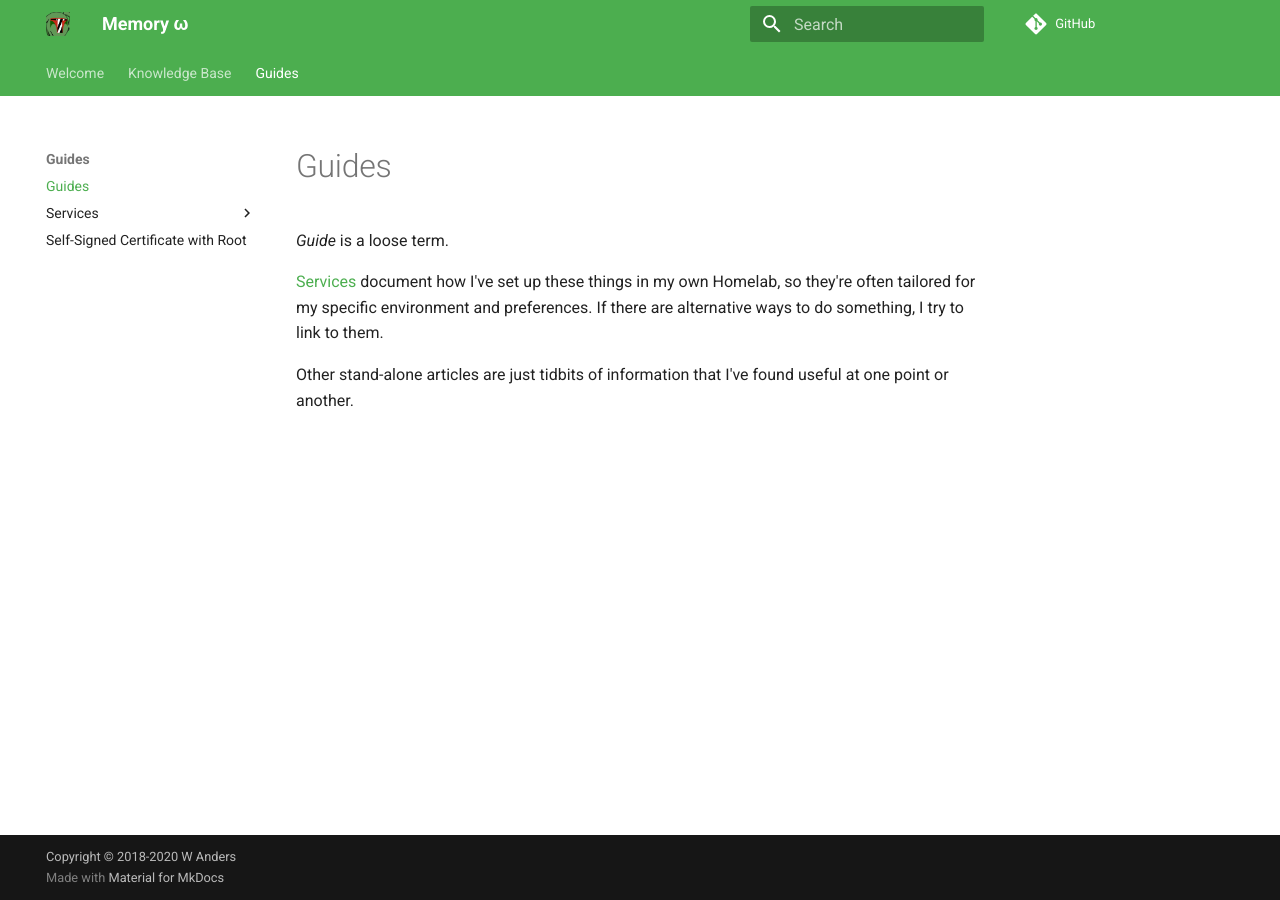
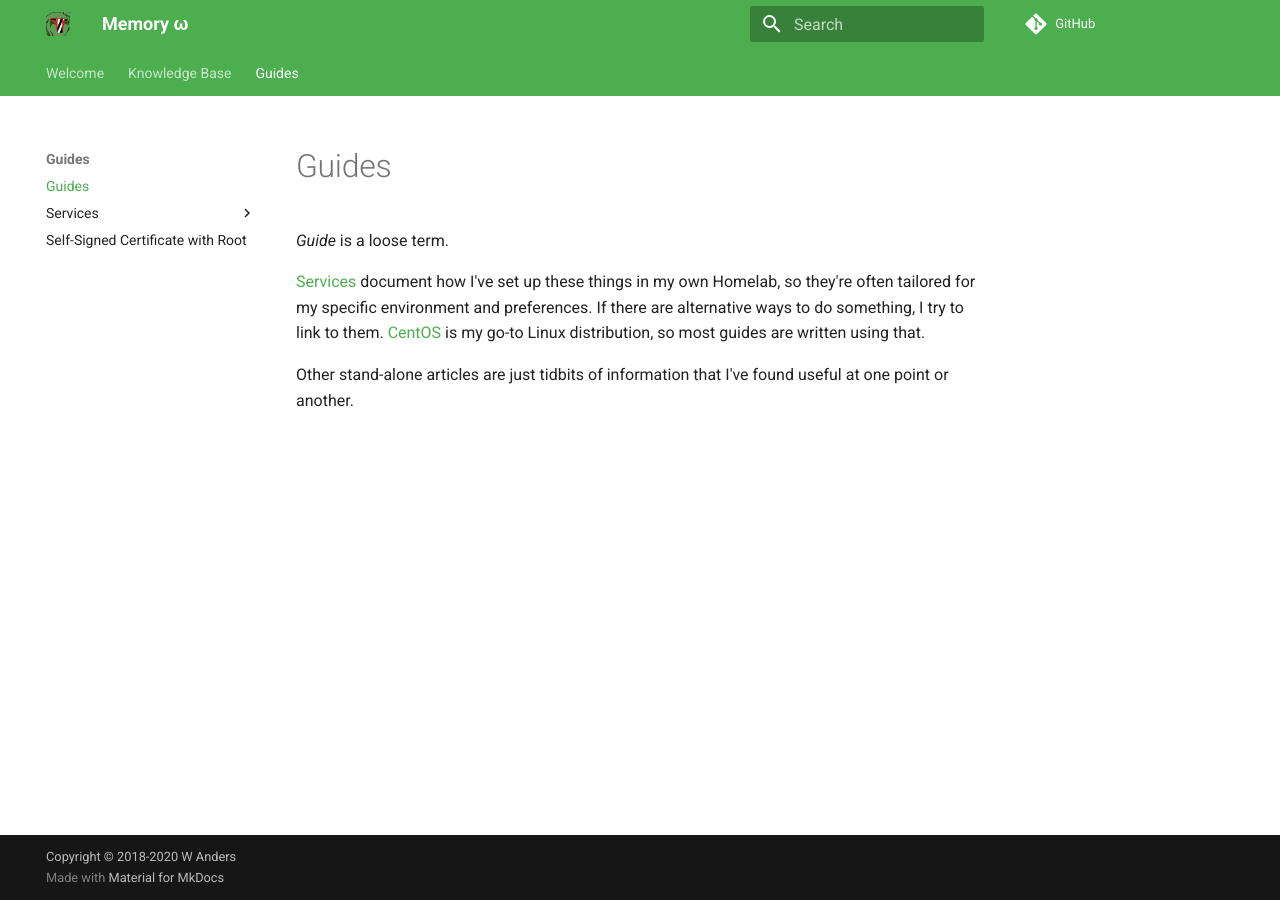
Before and after one commit to wranders/pubdocs, an MkDocs documentation site: the page built from docs/guides/README.md, in a window 1280 px wide. Built offline with MkDocs 1.6.1 and Material for MkDocs 9.7.7, drawn with Linux system fonts in a browser that asks for light colours; comment, search, counter and statistics services are not loaded.

Commit message:
Added clarification to Guide README

```diff
--- a/docs/guides/README.md
+++ b/docs/guides/README.md
@@ -2,6 +2,6 @@
 
 *Guide* is a loose term.
 
-[Services](./services/) document how I've set up these things in my own Homelab, so they're often tailored for my specific environment and preferences. If there are alternative ways to do something, I try to link to them.
+[Services](./services/) document how I've set up these things in my own Homelab, so they're often tailored for my specific environment and preferences. If there are alternative ways to do something, I try to link to them. [CentOS](https://www.centos.org/) is my go-to Linux distribution, so most guides are written using that.
 
 Other stand-alone articles are just tidbits of information that I've found useful at one point or another.
```
